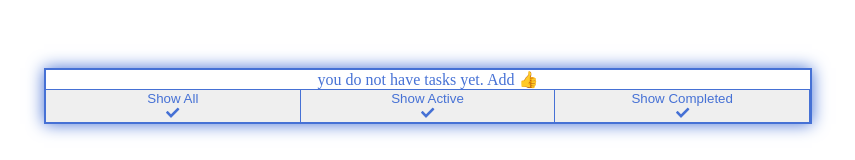
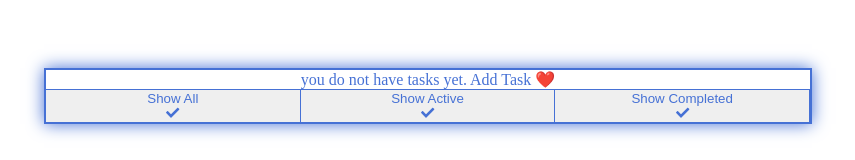
Before and after one commit to Shay-am/TodoList-React, a React (Create React App) app: page / in a window 1280 px wide. Shown: the part 172-332 px from the top of the page, without its empty margins (212-1067 px from the left). Built offline with nearby package versions, Linux system fonts and the light colour scheme.

Commit message:
change emotion in Main.js

```diff
--- a/src/components/main/Main.js
+++ b/src/components/main/Main.js
@@ -37,7 +37,9 @@ class Main extends React.Component {
       <main className={styles.wrapper}>
         {task.length === 0 && (
           <div>
-            <p className={styles.notTodo}>you do not have tasks yet. Add 👍</p>
+            <p className={styles.notTodo}>
+              you do not have tasks yet. Add Task ❤️
+            </p>
           </div>
         )}
         {this.props.task.filter(filter_map[filter]).map((item, index) => (
```
